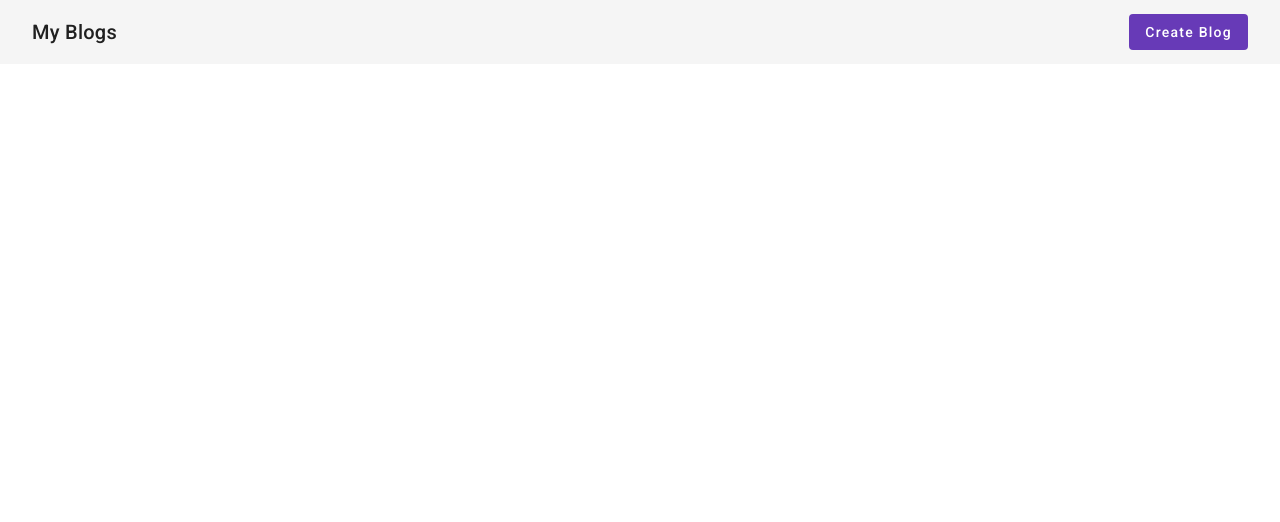
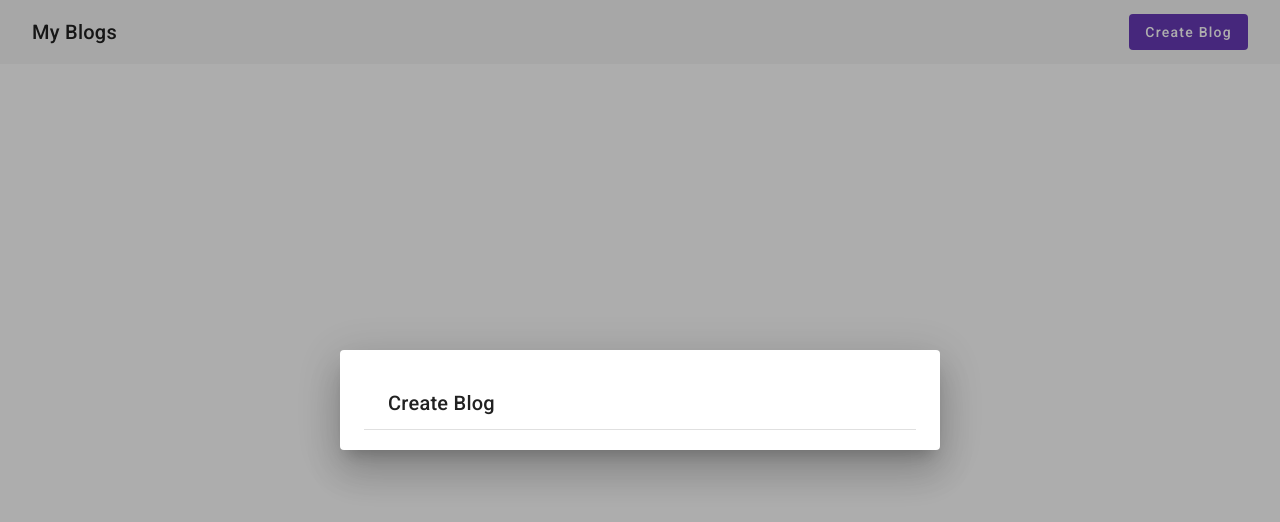
Before and after one commit to mrugendrashilvant/angular-blogs-app, an Angular app: page / in a window 1280 px wide. Both pictures are taken after a click on the button "Create Blog". Shown: the top 522 px of the page. Built offline with nearby package versions, Linux system fonts and the light colour scheme; no server answers.

Commit message:
started creating blog form

```diff
--- a/src/app/app.component.html
+++ b/src/app/app.component.html
@@ -1,7 +1,7 @@
 <mat-toolbar>
   <div class="container flex justify-between items-center">
     <span>My Blogs</span>
-    <button mat-flat-button color="primary">Create Blog</button>
+    <button (click)="openDialog()" mat-flat-button color="primary">Create Blog</button>
   </div>
 
 </mat-toolbar>
--- a/src/app/app.component.ts
+++ b/src/app/app.component.ts
@@ -5,6 +5,10 @@ import { MatSlideToggleModule } from '@angular/material/slide-toggle';
 import { HttpClientModule } from '@angular/common/http';
 import {MatToolbarModule} from '@angular/material/toolbar';
 import {MatButtonModule} from '@angular/material/button';
+import {
+  MatDialog,
+} from '@angular/material/dialog';
+import { CreateBlogComponent } from './components/create-blog/create-blog.component';
 @Component({
     selector: 'app-root',
     standalone: true,
@@ -14,4 +18,16 @@ import {MatButtonModule} from '@angular/material/button';
 })
 export class AppComponent {
   title = 'My new blogs app!';
+
+  constructor(
+    public dialog: MatDialog
+  ) {
+
+  }
+
+  openDialog() {
+    this.dialog.open(CreateBlogComponent, {
+      width: "600px",
+    })
+  }
 }
--- /dev/null
+++ b/src/app/components/create-blog/create-blog.component.html
@@ -0,0 +1,4 @@
+<mat-dialog-content>
+    <h3 mat-dialog-title>Create Blog</h3>
+    <mat-divider></mat-divider>
+</mat-dialog-content>
--- /dev/null
+++ b/src/app/components/create-blog/create-blog.component.scss
@@ -0,0 +1,3 @@
+:host {
+  display: block;
+}
```
Also changed, not shown: src/app/components/create-blog/create-blog.component.ts (added, +17 -0 lines).
